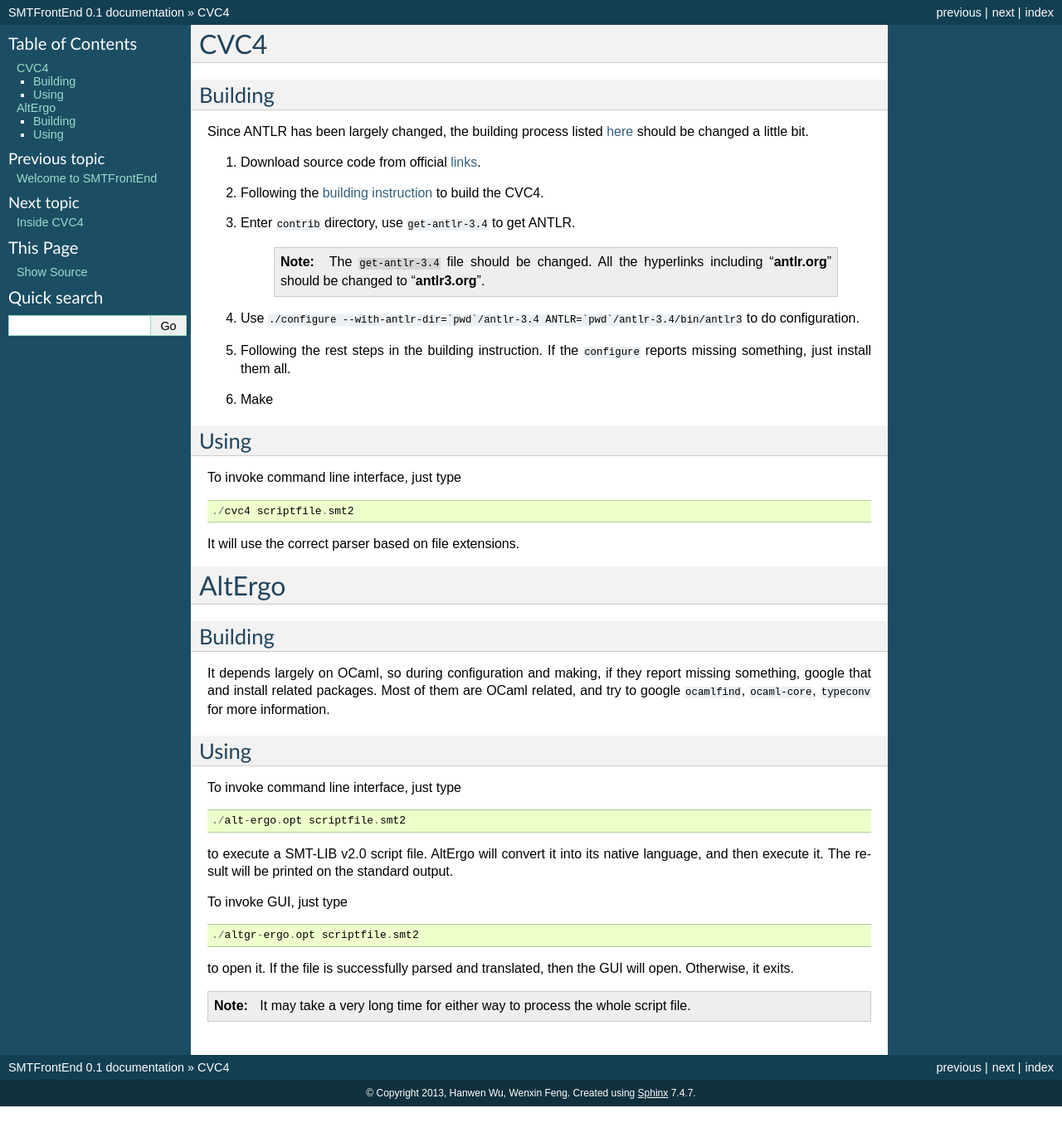
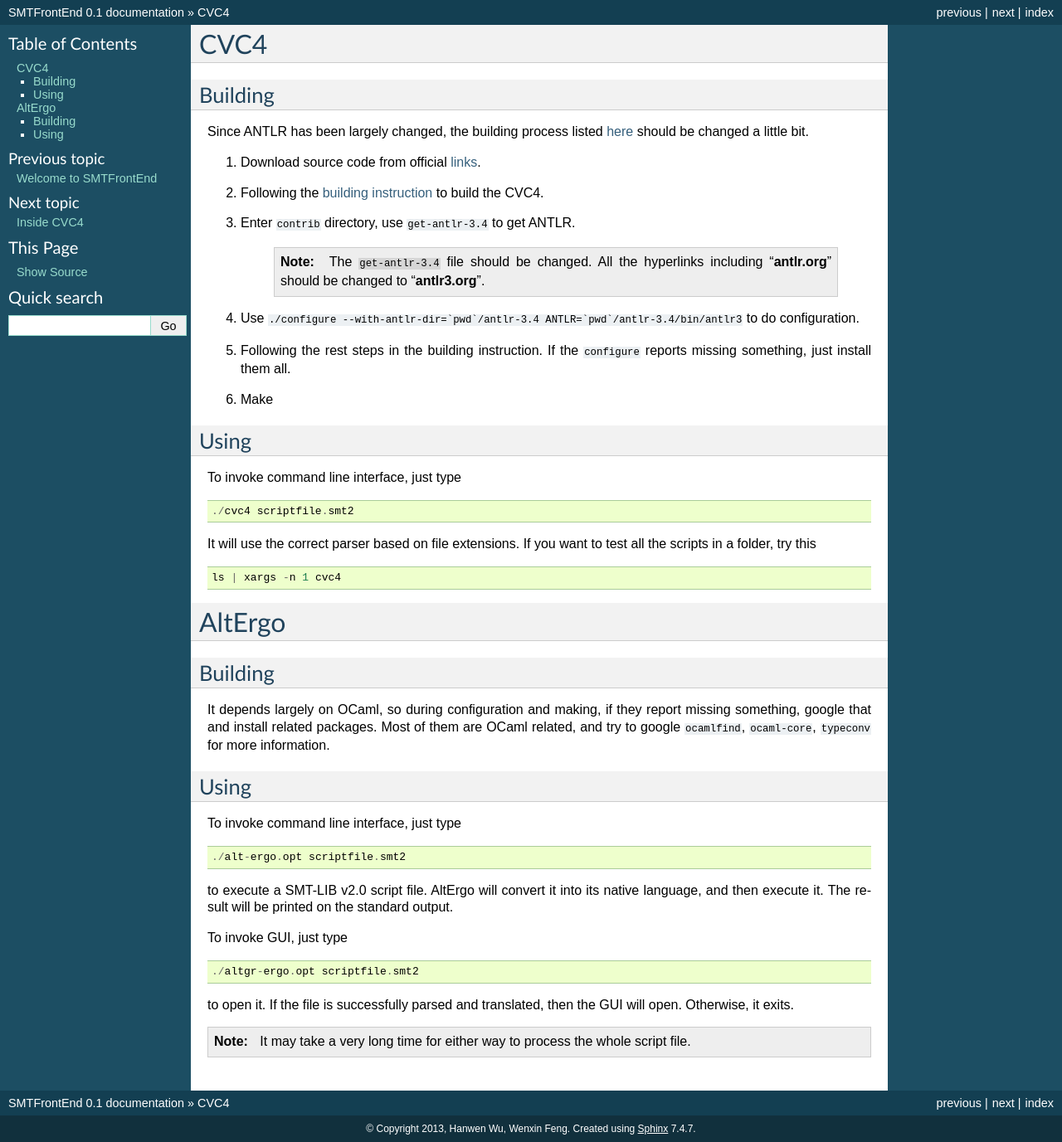
Before and after one commit to steinwaywhw/SMT-FrontEnd, a Sphinx documentation site: the page built from docs/source/builduse.rst, in a window 1280 px wide. Shown: the whole page at 83% size. Built offline with Sphinx 7.4.7, drawn with Linux system fonts in a browser that asks for light colours; formulas are drawn with MathJax 3; before the commit the page ends 1334 px from its top, so only the background shows below that.

Commit message:
Update grammar

```diff
--- a/docs/source/builduse.rst
+++ b/docs/source/builduse.rst
@@ -24,7 +24,11 @@
 
 	./cvc4 scriptfile.smt2
 
-It will use the correct parser based on file extensions.
+It will use the correct parser based on file extensions. If you want to test all the scripts in a folder, try this ::
+
+	ls | xargs -n 1 cvc4
+
+
 
 
 AltErgo
```
Also changed, not shown: 1 other file.
